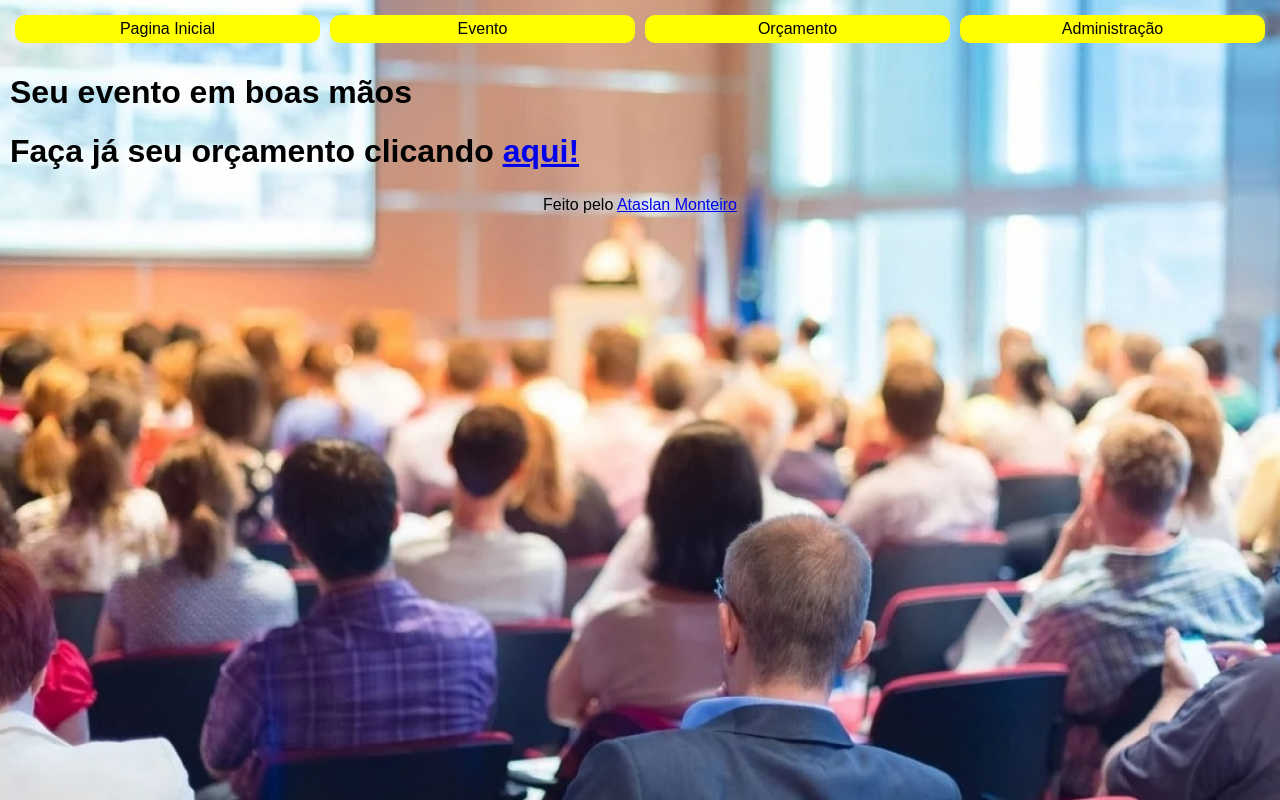
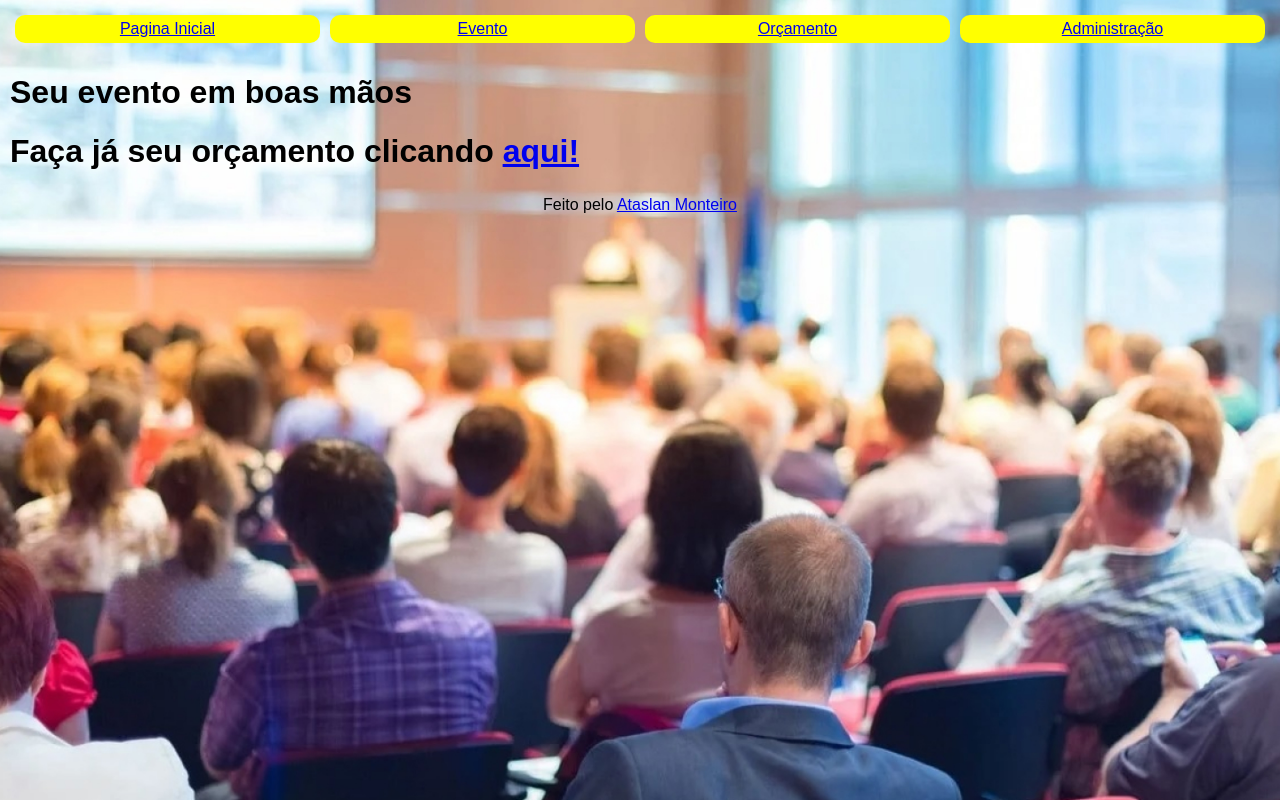
Before and after one commit to ataslanmonteiro/siteataslan2.0, a plain HTML site: page index.html in a window 1280 px wide. Drawn offline with Linux system fonts and the light colour scheme.

Commit message:
index ok

```diff
--- a/index.html
+++ b/index.html
@@ -9,10 +9,10 @@
   <body>
     <header>
       <div class="container">
-        <div class="container1">Pagina Inicial</div>
-        <div class="container1">Evento</div>
-        <div class="container1">Orçamento</div>
-        <div class="container1">Administração</div>
+        <div class="container1"><a href="#">Pagina Inicial</a></div>
+        <div class="container1"><a href="#">Evento</a></div>
+        <div class="container1"><a href="#">Orçamento</a></div>
+        <div class="container1"><a href="#">Administração</a></div>
       </div>
     </header>
     <main>
```
